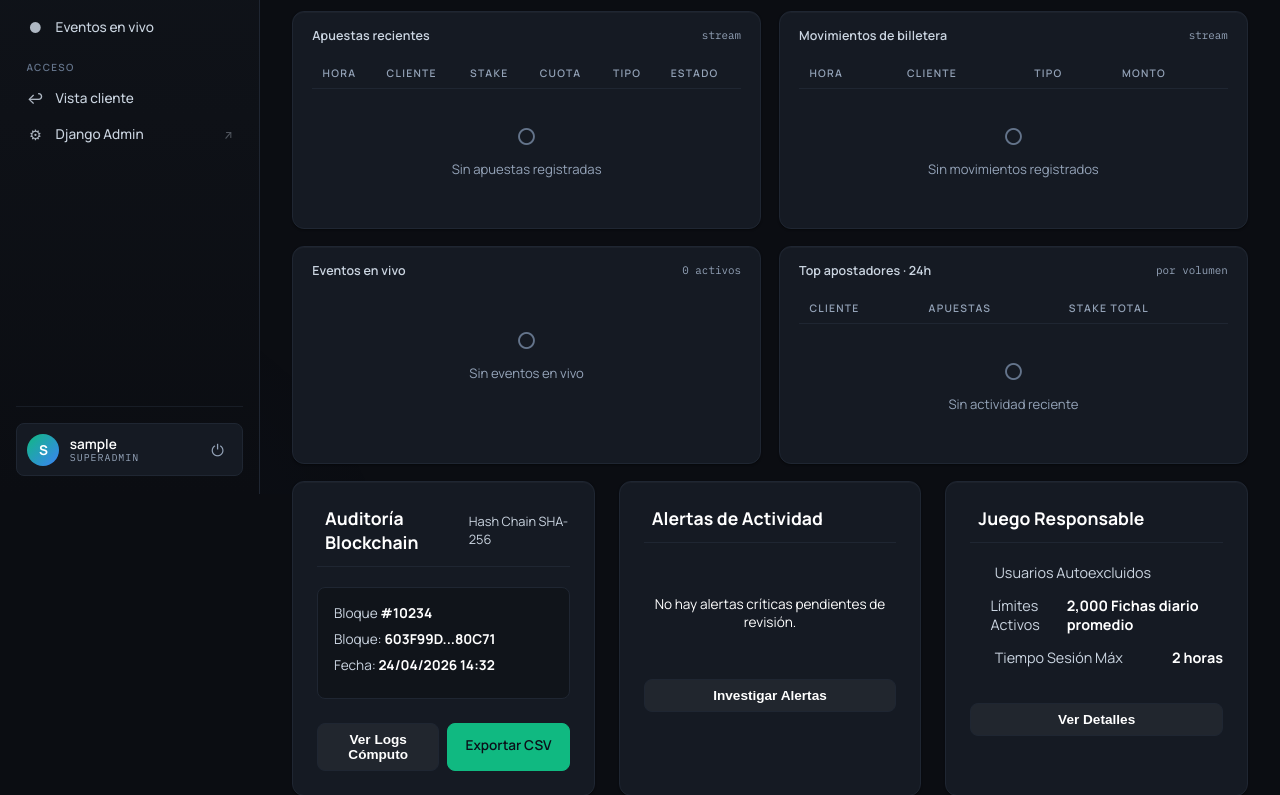
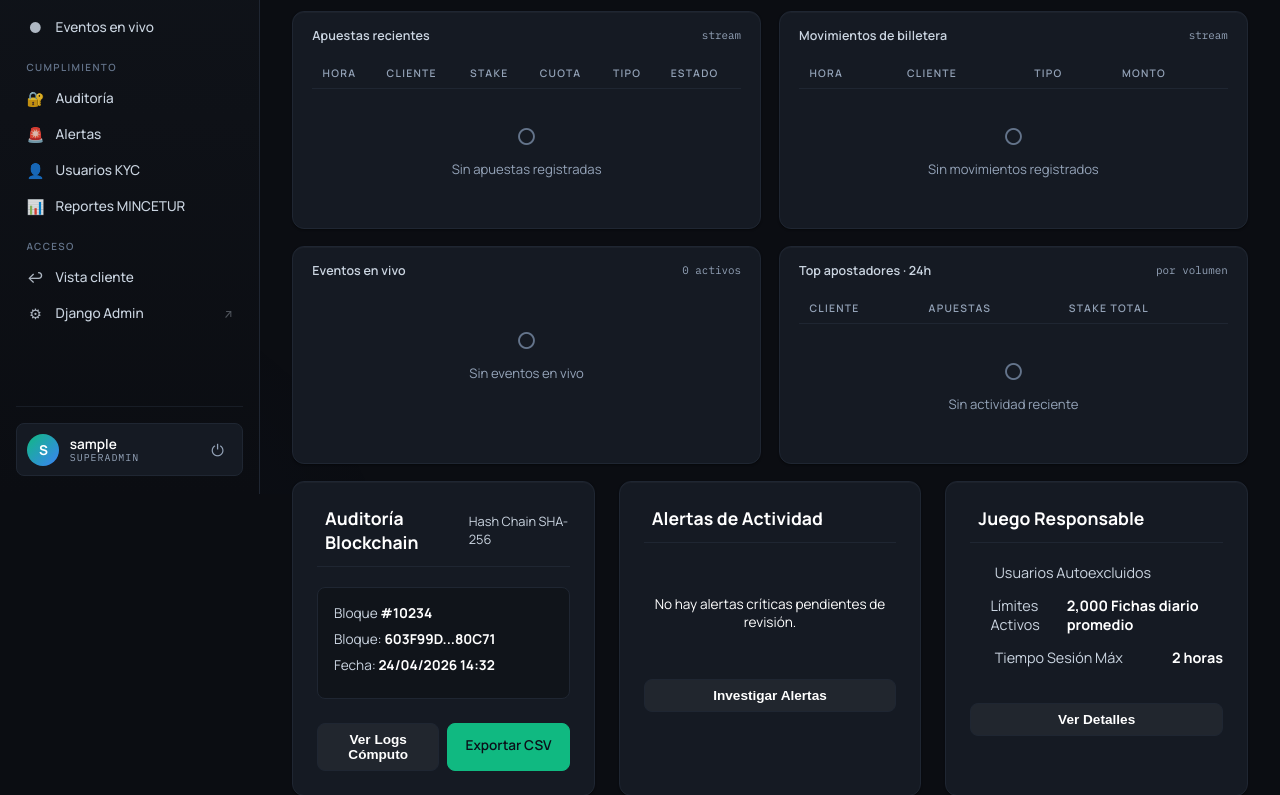
Before and after one commit to carlos-d04p/Proyecto-Challenge_Apuestas, a Django app: page /backoffice/ in a window 1280 px wide. Shown: the part 306-1101 px from the top of the page. Run offline with Django 5.2, Linux system fonts and the light colour scheme; the visitor is signed in with stand-in values (Sample User, id 1); data comes from the database, SQL or seed files in the repository; data that the repository does not hold is empty.

Commit message:
fix: restaurar seccion Cumplimiento en sidebar del backoffice

```diff
--- a/templates/base_admin.html
+++ b/templates/base_admin.html
@@ -326,6 +326,24 @@
           <span class="ico">●</span> Eventos en vivo
         </a>
 
+        <div class="group">Cumplimiento</div>
+        <a href="{% url 'backoffice:dashboard' %}#section-auditoria"
+           class="nav-link" onclick="switchAdminTab('auditoria'); return false;">
+          <span class="ico">🔐</span> Auditoría
+        </a>
+        <a href="{% url 'backoffice:dashboard' %}#section-alertas"
+           class="nav-link" onclick="switchAdminTab('alertas'); return false;">
+          <span class="ico">🚨</span> Alertas
+        </a>
+        <a href="{% url 'backoffice:dashboard' %}#section-usuarios"
+           class="nav-link" onclick="switchAdminTab('usuarios'); return false;">
+          <span class="ico">👤</span> Usuarios KYC
+        </a>
+        <a href="{% url 'backoffice:dashboard' %}#section-reportes"
+           class="nav-link" onclick="switchAdminTab('reportes'); return false;">
+          <span class="ico">📊</span> Reportes MINCETUR
+        </a>
+
         <div class="group">Acceso</div>
         <a href="{% url 'markets:event_list' %}">
           <span class="ico">↩</span> Vista cliente
```
